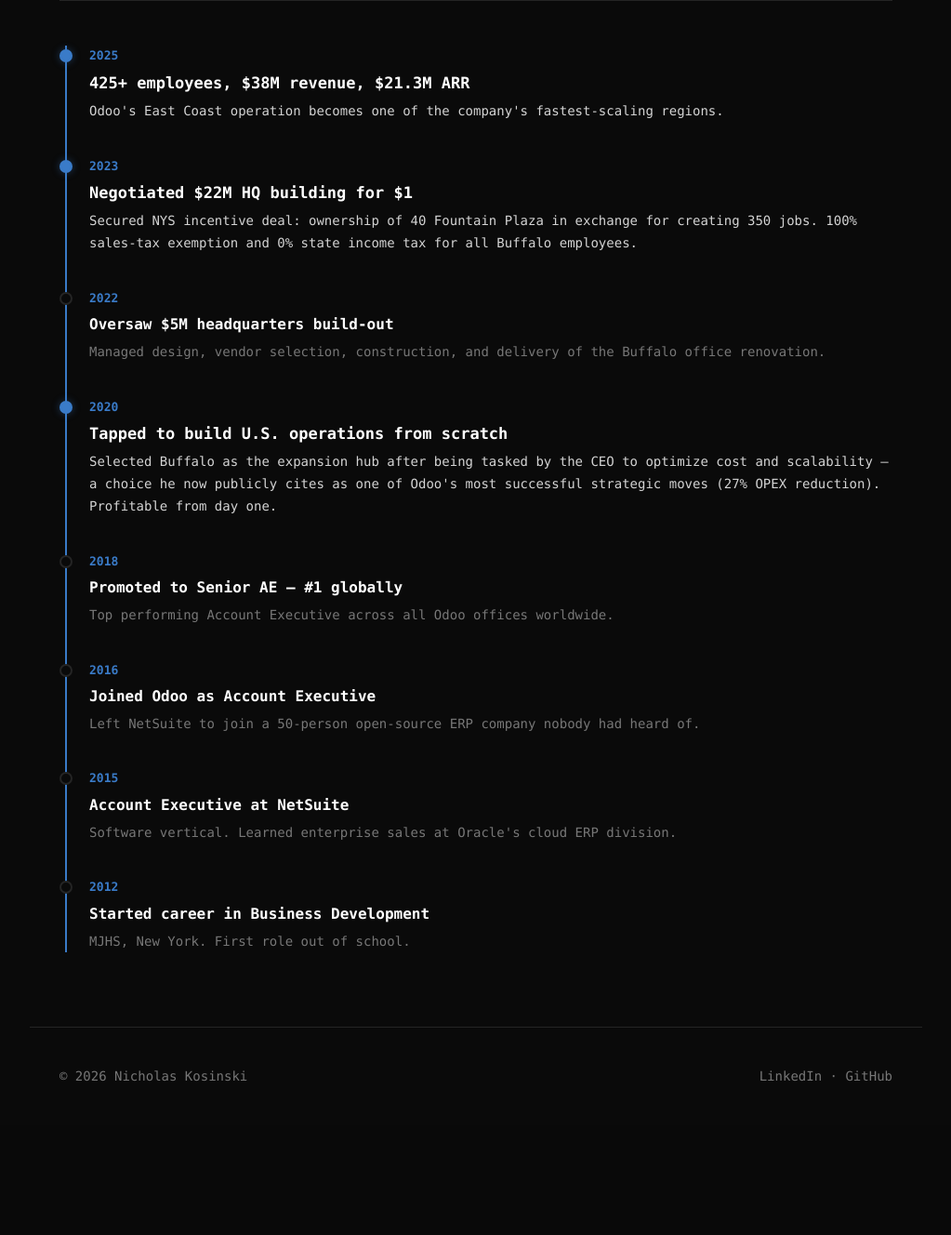
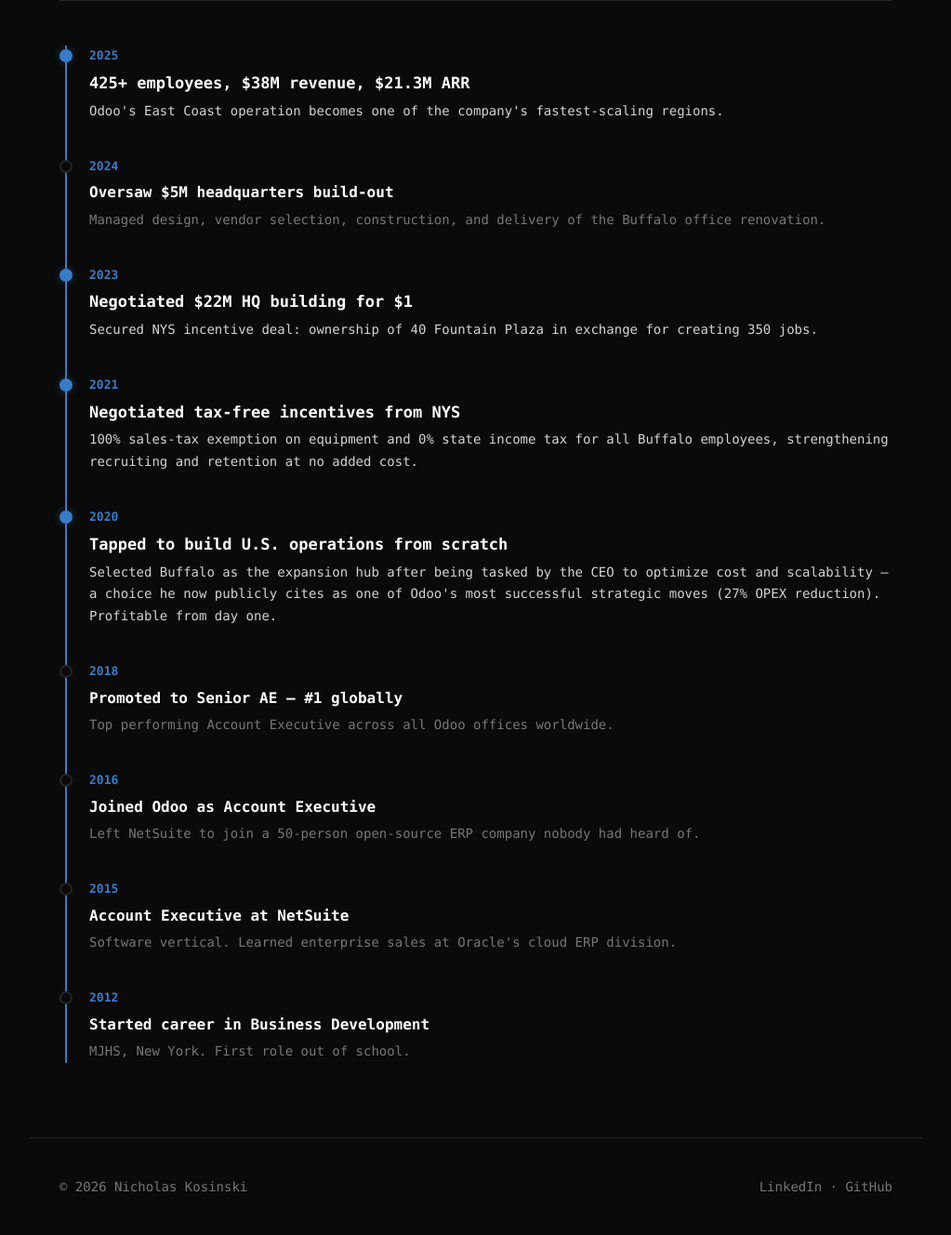
Before and after one commit to nko614/kosinski-website, a Flask app: page /resume in a window 1280 px wide. Shown: the part 467-1795 px from the top of the page at 93% size, without its empty margins (128-1151 px from the left). Before the commit the page ends 1630 px from the top, so only its background shows below. Run offline with Flask 3, Linux system fonts and the light colour scheme; some libraries are stand-ins or nearby versions.

Commit message:
Fix timeline dates: build-out to 2024, NYS incentives to 2021

```diff
--- a/templates/resume.html
+++ b/templates/resume.html
@@ -46,21 +46,30 @@
                 </div>
             </div>
 
+            <div class="timeline-item">
+                <div class="timeline-dot"></div>
+                <div class="timeline-year">2024</div>
+                <div class="timeline-content">
+                    <div class="timeline-title">Oversaw $5M headquarters build-out</div>
+                    <div class="timeline-desc">Managed design, vendor selection, construction, and delivery of the Buffalo office renovation.</div>
+                </div>
+            </div>
+
             <div class="timeline-item highlight">
                 <div class="timeline-dot"></div>
                 <div class="timeline-year">2023</div>
                 <div class="timeline-content">
                     <div class="timeline-title">Negotiated $22M HQ building for $1</div>
-                    <div class="timeline-desc">Secured NYS incentive deal: ownership of 40 Fountain Plaza in exchange for creating 350 jobs. 100% sales-tax exemption and 0% state income tax for all Buffalo employees.</div>
+                    <div class="timeline-desc">Secured NYS incentive deal: ownership of 40 Fountain Plaza in exchange for creating 350 jobs.</div>
                 </div>
             </div>
 
-            <div class="timeline-item">
+            <div class="timeline-item highlight">
                 <div class="timeline-dot"></div>
-                <div class="timeline-year">2022</div>
+                <div class="timeline-year">2021</div>
                 <div class="timeline-content">
-                    <div class="timeline-title">Oversaw $5M headquarters build-out</div>
-                    <div class="timeline-desc">Managed design, vendor selection, construction, and delivery of the Buffalo office renovation.</div>
+                    <div class="timeline-title">Negotiated tax-free incentives from NYS</div>
+                    <div class="timeline-desc">100% sales-tax exemption on equipment and 0% state income tax for all Buffalo employees, strengthening recruiting and retention at no added cost.</div>
                 </div>
             </div>
 
```
